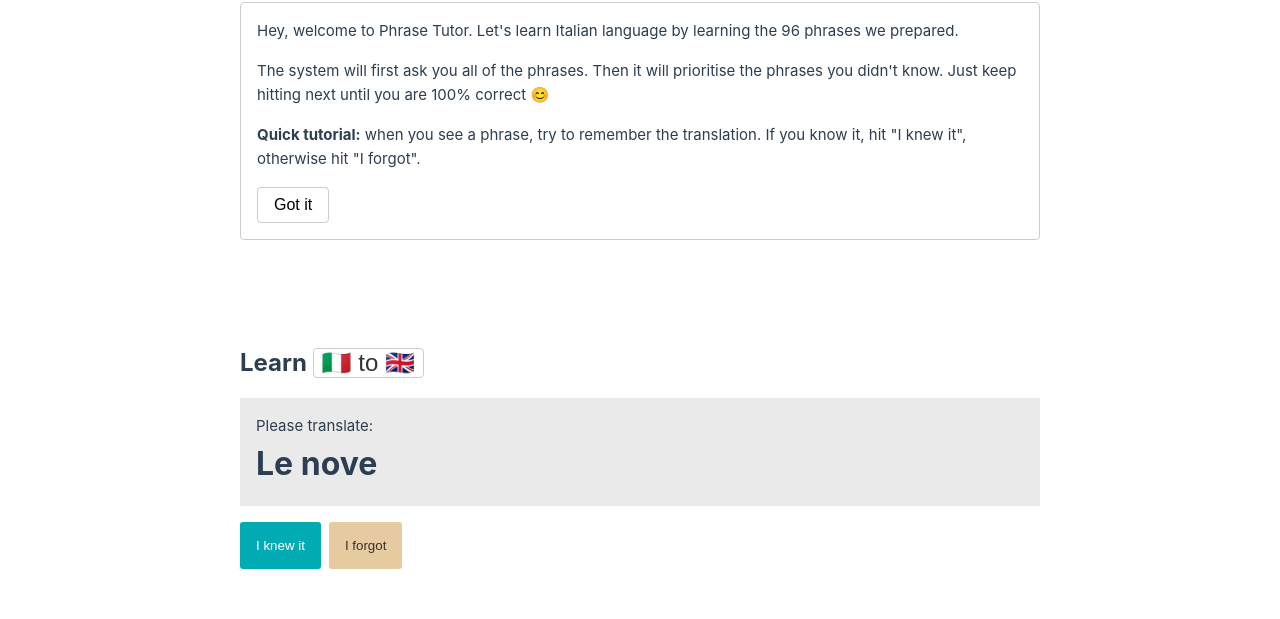
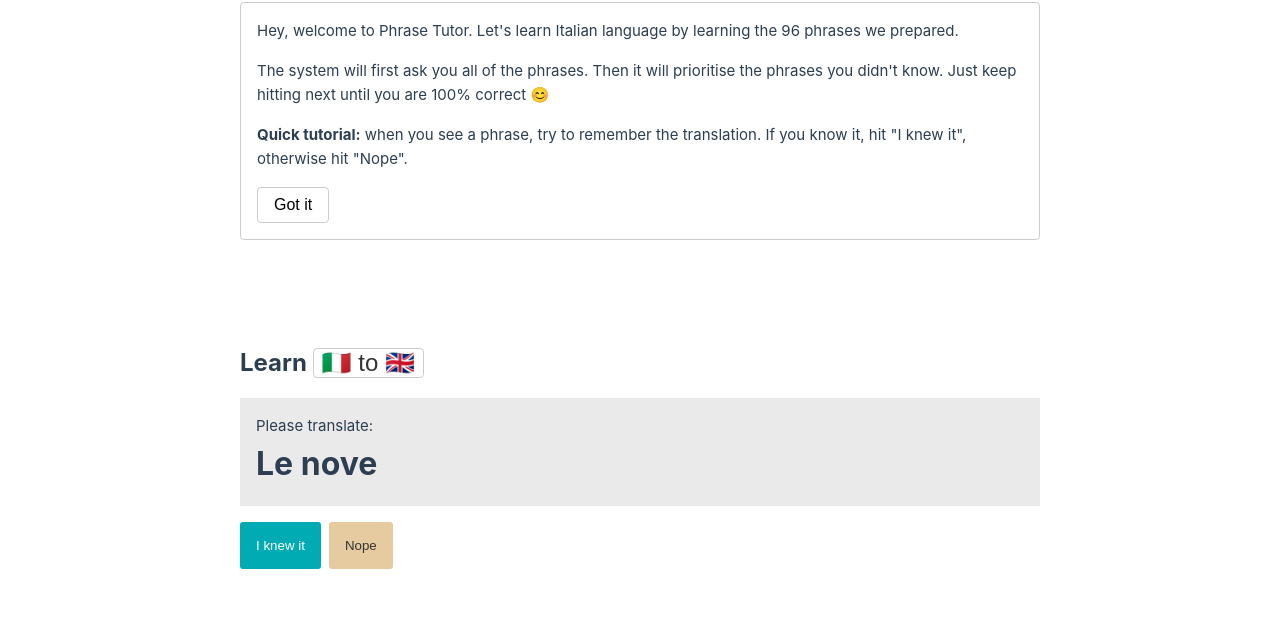
Before and after one commit to infomiho/phrase-tutor-supabase, a Vue app: page / in a window 1280 px wide. Shown: the part 148-767 px from the top of the page. Built offline with nearby package versions, Linux system fonts and the light colour scheme.

Commit message:
Updates wording

```diff
--- a/src/App.vue
+++ b/src/App.vue
@@ -35,8 +35,7 @@ const summary = computed(() => store.summary);
     </p>
     <p>
       <strong>Quick tutorial:</strong> when you see a phrase, try to remember
-      the translation. If you know it, hit "I knew it", otherwise hit "I
-      forgot".
+      the translation. If you know it, hit "I knew it", otherwise hit "Nope".
     </p>
     <div>
       <button @click="generalStore.dismissIntro" class="dismiss">Got it</button>
--- a/src/components/QuestionBox.vue
+++ b/src/components/QuestionBox.vue
@@ -57,7 +57,7 @@ function next() {
       I knew it
     </button>
     <button @click="incorrect" class="button incorrect" :disabled="!isActive">
-      I forgot
+      Nope
     </button>
     <div v-if="isAnswerVisible" class="question-box__answer">
       {{ question.translations[answerLang] }}
```
